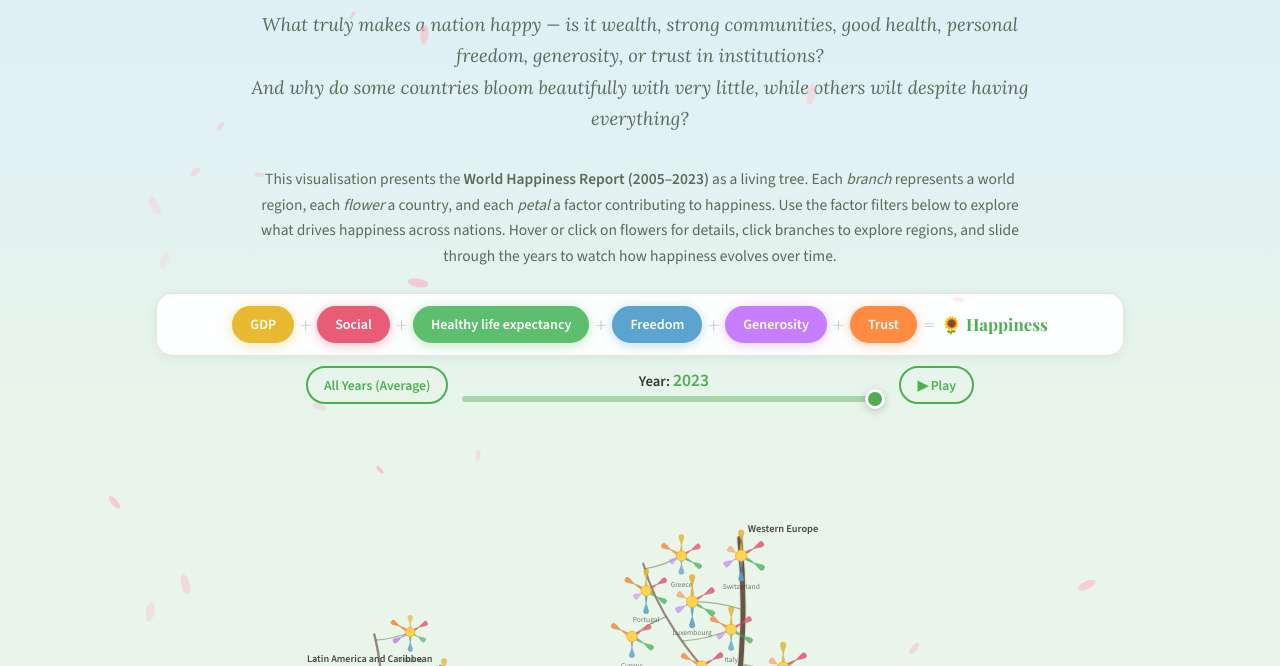
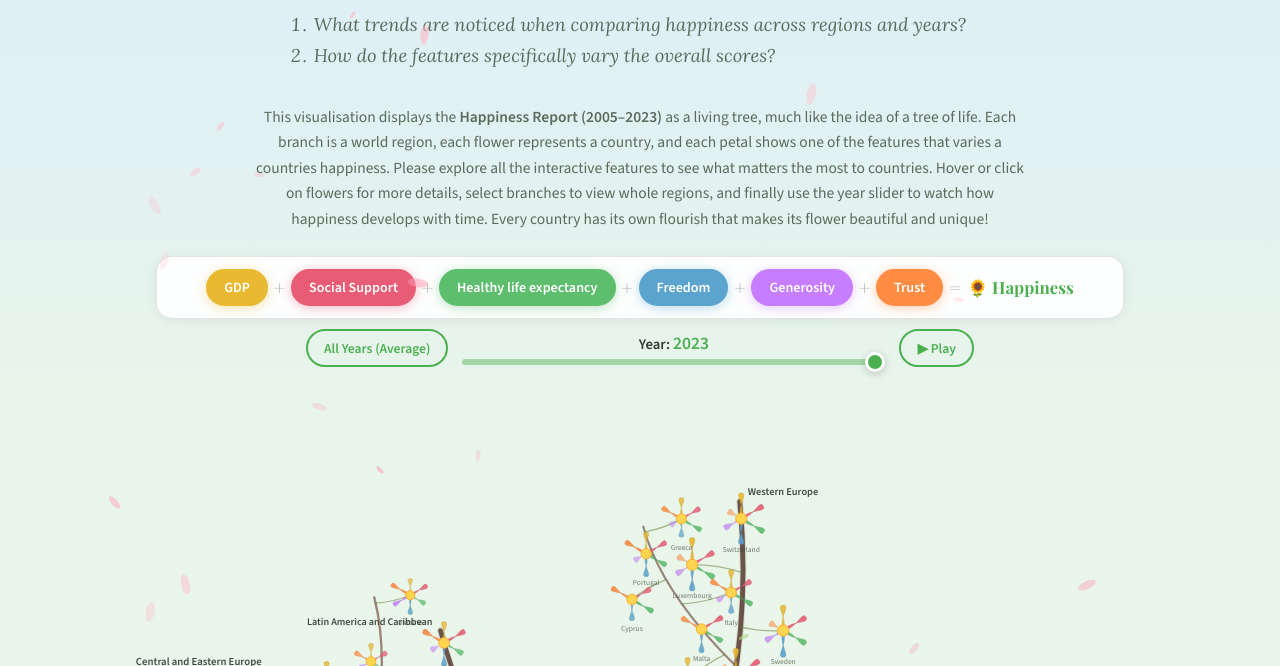
Before and after one commit to AboNazari/world_happiness_visualization, a plain HTML site: page index.html in a window 1280 px wide. Shown: the part 134-800 px from the top of the page. Drawn offline with nearby package versions, Linux system fonts and the light colour scheme; a web font is replaced by a local one.

Commit message:
update landing

```diff
--- a/index.html
+++ b/index.html
@@ -1,19 +1,17 @@
-<!doctype html>
+<!DOCTYPE html>
 <html lang="en">
 <head>
-    <meta charset="UTF-8" />
-    <meta name="viewport" content="width=device-width, initial-scale=1.0" />
+    <meta charset="UTF-8">
+    <meta name="viewport" content="width=device-width, initial-scale=1.0">
     <title>The Happiness Tree</title>
-    <link rel="stylesheet" href="styles.css" />
-    <link rel="icon" type="image/x-icon" href="favicon.ico" />
+    <link rel="stylesheet" href="styles.css">
+    <link rel="icon" type="image/x-icon" href="favicon.ico">
     <script src="https://cdnjs.cloudflare.com/ajax/libs/d3/7.9.0/d3.min.js"></script>
 </head>
 <body>
     <!-- Season Theme Toggle -->
     <div id="season-toggle">
-      <button class="season-btn active" data-season="spring" title="Spring">
-        🌸
-      </button>
+        <button class="season-btn active" data-season="spring" title="Spring">🌸</button>
         <button class="season-btn" data-season="summer" title="Summer">☀️</button>
         <button class="season-btn" data-season="autumn" title="Autumn">🍂</button>
         <button class="season-btn" data-season="winter" title="Winter">❄️</button>
@@ -22,78 +20,33 @@
     <!-- Header -->
     <header id="main-header">
         <h1>The Happiness Tree</h1>
-      <p class="subtitle">
-        What truly makes a nation happy — is it wealth, strong communities, good
-        health, personal freedom, generosity, or trust in institutions?<br />
-        And why do some countries bloom beautifully with very little, while
-        others wilt despite having everything?
-      </p>
+        <ol class="parent-subtitle">
+            <li class="subtitle">What trends are noticed when comparing happiness across regions and years?</li>
+            <li class="subtitle">How do the features specifically vary the overall scores?</li>
+        </ol>
     </header>
 
     <!-- Intro paragraph -->
     <section id="intro">
-      <p>
-        This visualisation presents the
-        <strong>World Happiness Report (2005–2023)</strong> as a living tree.
-        Each <em>branch</em> represents a world region, each <em>flower</em> a
-        country, and each <em>petal</em> a factor contributing to happiness. Use
-        the factor filters below to explore what drives happiness across
-        nations. Hover or click on flowers for details, click branches to
-        explore regions, and slide through the years to watch how happiness
-        evolves over time.
-      </p>
+        <p>This visualisation displays the <strong>Happiness Report (2005–2023)</strong> as a living tree, much like the idea of a tree of life.
+            Each branch is a world region, each flower represents a country, and each petal shows one of the features that varies a countries happiness.
+            Please explore all the interactive features to see what matters the most to countries. Hover or click on flowers for more details, select branches to view whole regions, and finally use the year slider to watch how happiness develops with time. Every country has its own flourish that makes its flower beautiful and unique!</p>
     </section>
 
     <!-- Factor Filter Bar -->
     <div id="filter-bar">
         <div id="factor-buttons">
-        <button
-          class="factor-btn active"
-          data-factor="Log GDP per capita"
-          style="--factor-color: #e8b931"
-        >
-          GDP
-        </button>
+            <button class="factor-btn active" data-factor="Log GDP per capita" style="--factor-color: #E8B931;">GDP</button>
             <span class="operator">+</span>
-        <button
-          class="factor-btn active"
-          data-factor="Social support"
-          style="--factor-color: #e85d75"
-        >
-          Social
-        </button>
+            <button class="factor-btn active" data-factor="Social support" style="--factor-color: #E85D75;">Social Support</button>
             <span class="operator">+</span>
-        <button
-          class="factor-btn active"
-          data-factor="Healthy life expectancy at birth"
-          style="--factor-color: #5dbe6e"
-        >
-          Healthy life expectancy
-        </button>
+            <button class="factor-btn active" data-factor="Healthy life expectancy at birth" style="--factor-color: #5DBE6E;">Healthy life expectancy</button>
             <span class="operator">+</span>
-        <button
-          class="factor-btn active"
-          data-factor="Freedom to make life choices"
-          style="--factor-color: #5ba4cf"
-        >
-          Freedom
-        </button>
+            <button class="factor-btn active" data-factor="Freedom to make life choices" style="--factor-color: #5BA4CF;">Freedom</button>
             <span class="operator">+</span>
-        <button
-          class="factor-btn active"
-          data-factor="Generosity"
-          style="--factor-color: #c77dff"
-        >
-          Generosity
-        </button>
+            <button class="factor-btn active" data-factor="Generosity" style="--factor-color: #C77DFF;">Generosity</button>
             <span class="operator">+</span>
-        <button
-          class="factor-btn active"
-          data-factor="Perceptions of corruption"
-          style="--factor-color: #ff8c42"
-        >
-          Trust
-        </button>
+            <button class="factor-btn active" data-factor="Perceptions of corruption" style="--factor-color: #FF8C42;">Trust</button>
             <span class="operator">=</span>
             <span class="result-label">🌻 Happiness</span>
         </div>
@@ -103,17 +56,8 @@
     <div id="year-control">
         <button id="all-years-btn" class="year-btn">All Years (Average)</button>
         <div id="slider-container">
-        <label for="year-slider"
-          >Year: <span id="year-display">2023</span></label
-        >
-        <input
-          type="range"
-          id="year-slider"
-          min="2005"
-          max="2023"
-          value="2023"
-          step="1"
-        />
+            <label for="year-slider">Year: <span id="year-display">2023</span></label>
+            <input type="range" id="year-slider" min="2005" max="2023" value="2023" step="1">
         </div>
         <button id="play-btn" class="year-btn">▶ Play</button>
     </div>
@@ -137,21 +81,13 @@
         <div id="region-detail-header">
             <h2 id="region-detail-title">Region Detail</h2>
             <button id="close-region-detail">✕</button>
+
         </div>
         <svg id="region-chart"></svg>
     </div>
 
     <footer>
-      <p>
-        Data:
-        <a
-          href="https://www.kaggle.com/datasets/jainaru/world-happiness-report-2024-yearly-updated"
-          target="_blank"
-          >World Happiness Report (Kaggle)</a
-        >
-        | Visualisation built with
-        <a href="https://d3js.org/" target="_blank">D3.js</a>
-      </p>
+        <p>Data: <a href="https://www.kaggle.com/datasets/jainaru/world-happiness-report-2024-yearly-updated" target="_blank">World Happiness Report (Kaggle)</a> | Visualisation built with <a href="https://d3js.org/" target="_blank">D3.js</a></p>
     </footer>
 
     <script src="main.js"></script>
--- a/styles.css
+++ b/styles.css
@@ -166,6 +166,11 @@ body {
     text-shadow: 0 2px 20px rgba(0,0,0,0.06);
 }
 
+.parent-subtitle {
+    margin: auto;
+    width: fit-content;
+}
+
 .subtitle {
     font-family: var(--font-body);
     font-size: clamp(0.95rem, 1.8vw, 1.15rem);
@@ -174,6 +179,7 @@ body {
     max-width: 780px;
     margin: 0 auto;
     line-height: 1.7;
+    text-align: left;
 }
 
 /* ---- Intro ---- */
```
Lines whose indentation alone changed are shown as unchanged.
